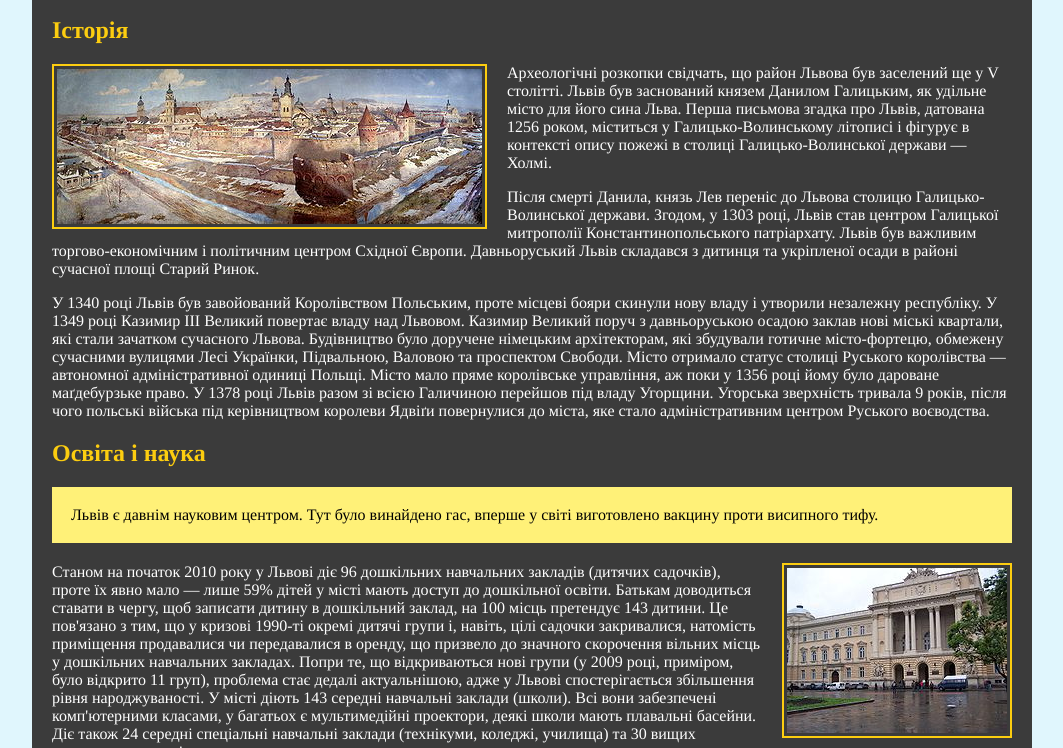
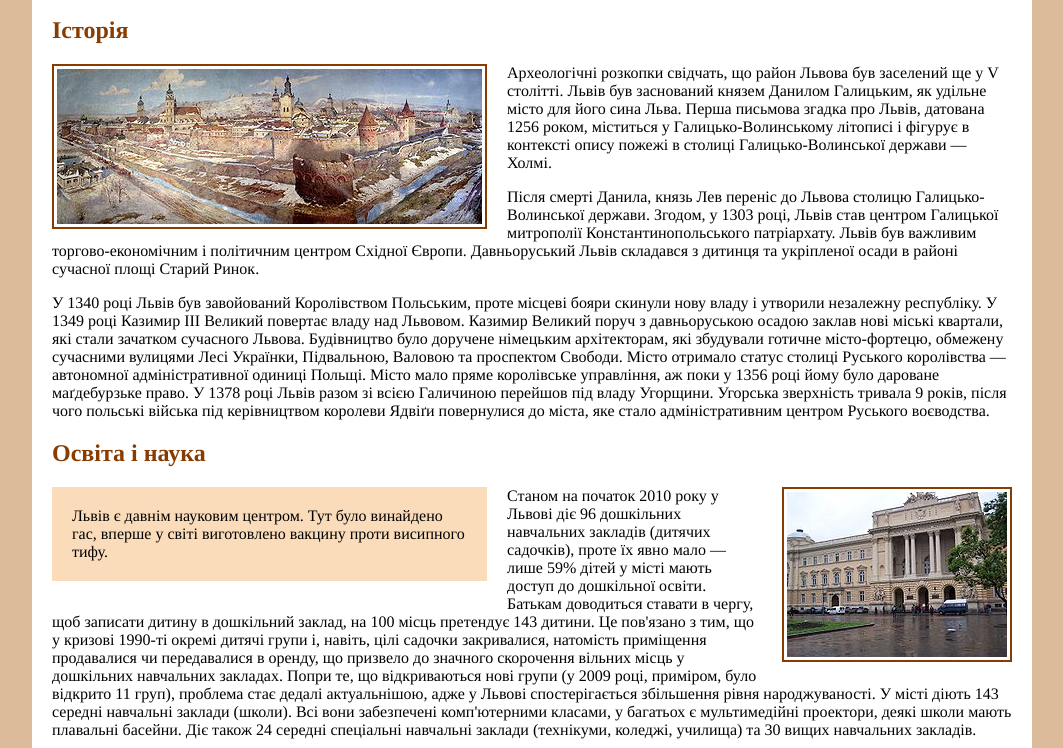
Before and after one commit to HuberBuber/front-end-lab-8, a plain HTML site: page homework_03/index.html in a window 1280 px wide. Shown: the part 117-865 px from the top of the page, without its empty margins (108-1171 px from the left). Drawn offline with Linux system fonts and the light colour scheme.

Commit message:
home-3 change variables

```diff
--- a/homework_03/css/style1.css
+++ b/homework_03/css/style1.css
@@ -35,11 +35,12 @@ p {
   margin: 0 0 10px 20px; }
 
 .brief {
-  width: 40%;
+  box-sizing: border-box;
+  width: 435px;
+  float: left;
   color: #000;
-  float: left;
   background: #fadcba;
-  padding: 19px;
+  padding: 20px;
   margin: 0 20px 20px 0; }
 
 a {
--- a/homework_03/css/style2.css
+++ b/homework_03/css/style2.css
@@ -35,12 +35,13 @@ p {
   margin: 0 0 10px 20px; }
 
 .brief {
-  width: 96%;
+  box-sizing: border-box;
+  width: 100%;
+  float: none;
   color: #000;
-  float: left;
   background: #fff178;
-  padding: 19px;
-  margin: 0 20px 20px 0; }
+  padding: 20px 0 20px 20px;
+  margin: 0 0 40px 0; }
 
 a {
   color: #f5c70f; }
--- a/homework_03/index.html
+++ b/homework_03/index.html
@@ -4,7 +4,7 @@
 <head>
   <meta charset="utf-8">
   <title>Epam Front End Lab. Preprocessors</title>
-  <link rel="stylesheet" type="text/css" href="css/style2.css">
+  <link rel="stylesheet" type="text/css" href="css/style1.css">
   <!--<link rel="stylesheet" type="text/css" href="css/style2.css">-->
 </head>
 
@@ -136,7 +136,6 @@
             <input type="text" class="input" id="inputLastName" name="lastname" placeholder="Введіть прізвище" required>
           </div>
         </div>
-
         <div>
           <label for="inputEmail" class="control-label">Імейл</label>
           <input type="email" class="input" id="inputEmail" name="email" placeholder="Введіть імейл" required>
```
